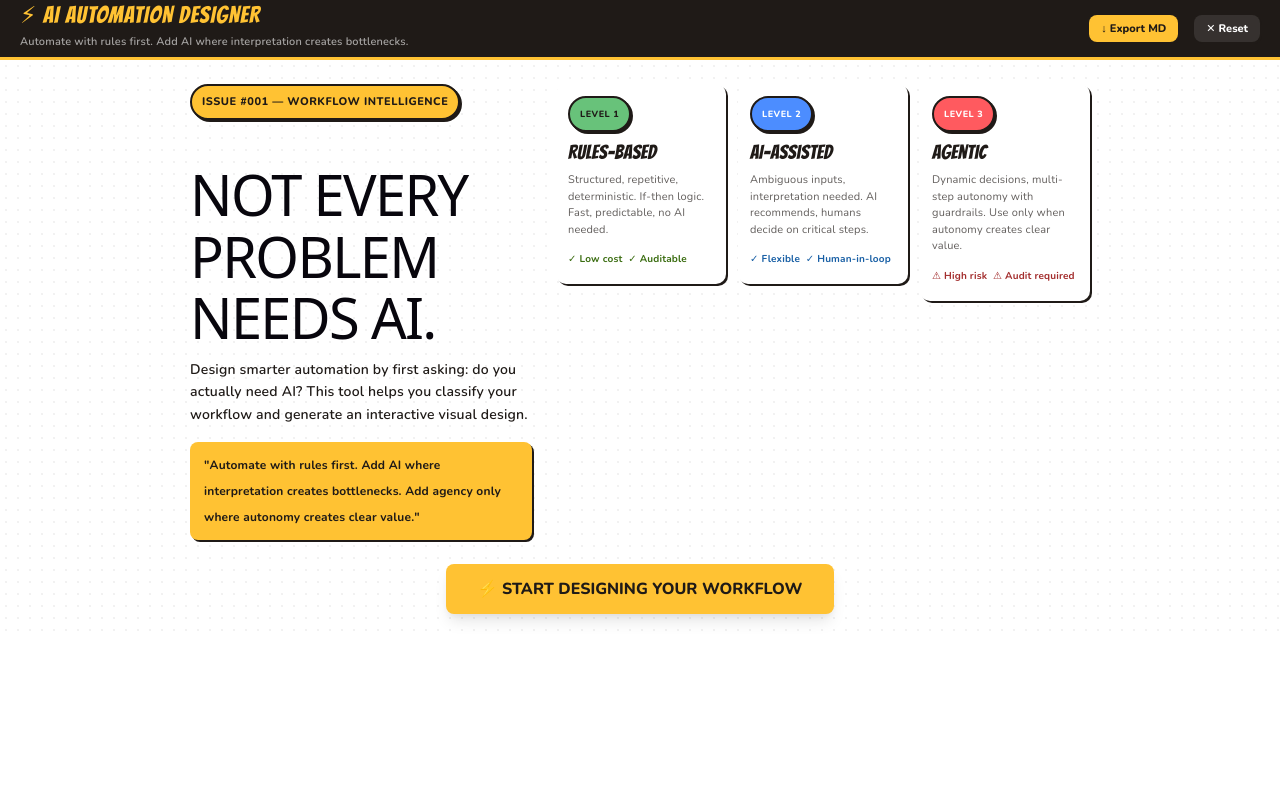
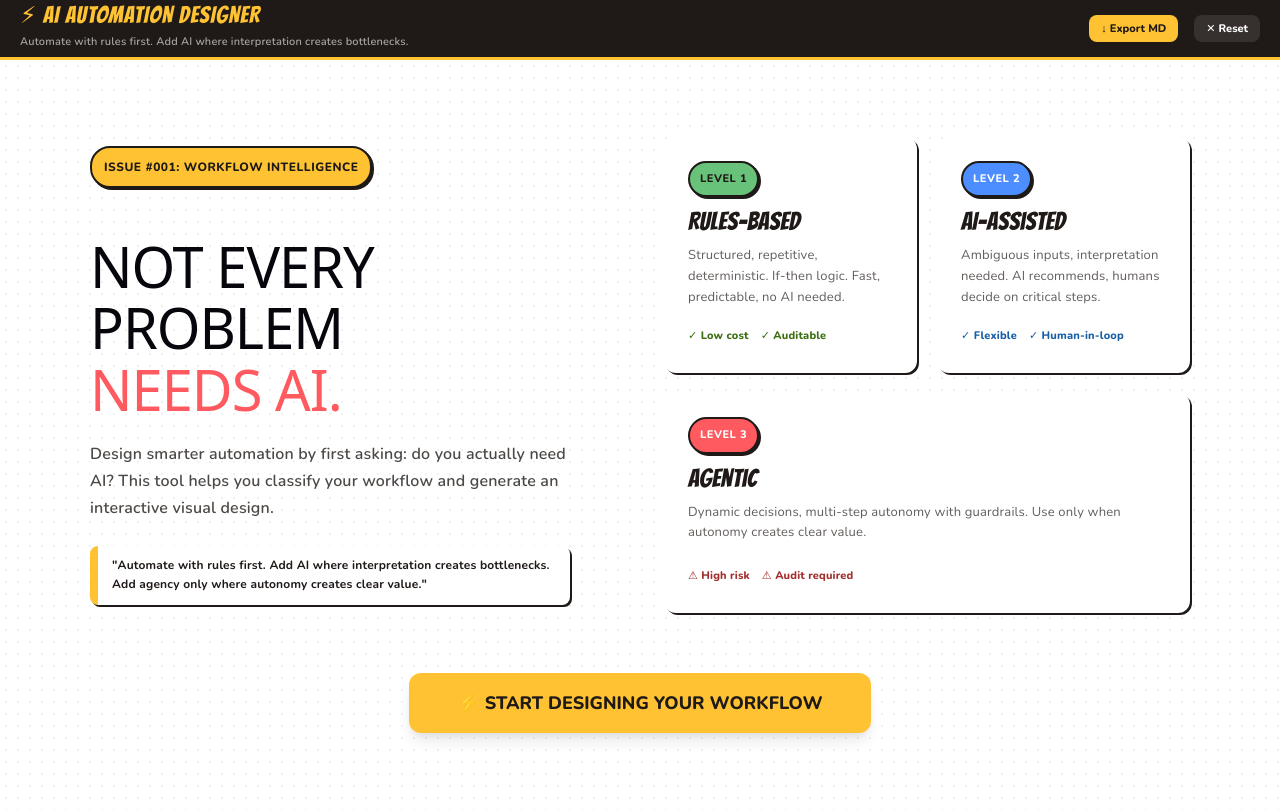
Before and after one commit to RichaSapre/ai_automation_worflow_designer, a website built with Vite: page index.html in a window 1280 px wide. Built offline with nearby package versions, Linux system fonts and the light colour scheme.

Commit message:
UI fixes: improve card spacing and remove long dashes

```diff
--- a/index.html
+++ b/index.html
@@ -72,11 +72,12 @@
   .main-layout{display:grid;grid-template-columns:340px 1fr 300px;gap:0;height:calc(100vh - 60px);overflow:hidden}
 
   /* HERO */
-  #hero{padding:clamp(1rem,3vw,2.5rem);position:relative}
-  .hero-inner{max-width:1200px;margin:0 auto}
-  .type-card{border:var(--border);border-radius:10px;padding:12px;background:white;box-shadow:var(--shadow-sm);cursor:pointer;transition:all 0.15s}
-  .type-card:hover{transform:translate(-2px,-2px);box-shadow:4px 4px 0 var(--ink)}
-  .type-card.active-card{transform:translate(-2px,-2px);box-shadow:4px 4px 0 var(--ink)}
+  #hero-section{padding:clamp(2rem,6vw,5rem) 24px;position:relative;min-height:90vh;display:flex;align-items:center;justify-content:center}
+  .hero-inner{max-width:1100px;margin:0 auto;width:100%}
+  .type-card{border:var(--border);border-radius:12px;padding:24px;background:white;box-shadow:var(--shadow-sm);cursor:pointer;transition:all 0.2s cubic-bezier(0.175, 0.885, 0.32, 1.275);flex:1;min-width:240px;display:flex;flex-direction:column;justify-content:space-between;min-height:220px}
+  .type-card:hover{transform:translate(-4px,-4px);box-shadow:8px 8px 0 var(--ink)}
+  .type-card.active-card{transform:translate(-4px,-4px);box-shadow:8px 8px 0 var(--ink);border-color:var(--blue)}
+
 
   /* SIDEBAR */
   .sidebar{border-right:var(--border);overflow-y:auto;background:var(--surface)}
@@ -182,46 +183,72 @@
 </nav>
 
 <!-- HERO (shown before assessment) -->
-<div id="hero-section" class="halftone" style="padding:24px;display:block">
-  <div style="max-width:900px;margin:0 auto">
-    <div style="display:flex;align-items:flex-start;gap:24px;flex-wrap:wrap;margin-bottom:24px">
-      <div style="flex:1;min-width:280px">
-        <div class="badge badge-yellow" style="margin-bottom:12px">Issue #001 — Workflow Intelligence</div>
-        <h1 style="margin-bottom:10px">NOT EVERY<br>PROBLEM<br>NEEDS AI.</h1>
-        <p style="font-size:14px;max-width:420px;line-height:1.6;font-weight:600;margin-bottom:16px">Design smarter automation by first asking: <em>do you actually need AI?</em> This tool helps you classify your workflow and generate an interactive visual design.</p>
-        <div class="highlight-box" style="max-width:440px">
+<div id="hero-section" class="halftone">
+  <div class="hero-inner">
+    <div style="display:grid;grid-template-columns:repeat(auto-fit, minmax(320px, 1fr));gap:48px;margin-bottom:60px;align-items:center">
+
+      <div class="hero-text-area">
+        <div class="badge badge-yellow" style="margin-bottom:16px;padding:6px 12px;font-size:12px">Issue #001: Workflow Intelligence</div>
+        <h1 style="margin-bottom:20px;letter-spacing:-1px">NOT EVERY<br>PROBLEM<br><span style="color:var(--red)">NEEDS AI.</span></h1>
+        <p style="font-size:16px;max-width:480px;line-height:1.7;font-weight:600;margin-bottom:24px;color:rgba(31,26,23,0.8)">
+          Design smarter automation by first asking: <em>do you actually need AI?</em>
+          This tool helps you classify your workflow and generate an interactive visual design.
+        </p>
+        <div class="highlight-box" style="max-width:480px;line-height:1.6;font-style:italic;background:#fff;border-left:8px solid var(--yellow)">
           "Automate with rules first. Add AI where interpretation creates bottlenecks. Add agency only where autonomy creates clear value."
         </div>
       </div>
-      <div style="display:flex;gap:12px;flex-wrap:wrap;align-items:flex-start">
+
+      <div style="display:grid;grid-template-columns:1fr;gap:20px">
         <!-- 3 Type Cards -->
-        <div class="type-card" style="width:170px">
-          <div class="badge badge-green" style="margin-bottom:8px;font-size:9px">Level 1</div>
-          <div style="font-family:var(--font-comic);font-size:1.1rem;margin-bottom:6px">Rules-Based</div>
-          <p style="font-size:11px;line-height:1.5;color:rgba(31,26,23,0.7)">Structured, repetitive, deterministic. If-then logic. Fast, predictable, no AI needed.</p>
-          <div style="margin-top:8px;font-size:10px;font-weight:700;color:#3B6D11">✓ Low cost &nbsp;✓ Auditable</div>
-        </div>
-        <div class="type-card" style="width:170px">
-          <div class="badge badge-blue" style="margin-bottom:8px;font-size:9px">Level 2</div>
-          <div style="font-family:var(--font-comic);font-size:1.1rem;margin-bottom:6px">AI-Assisted</div>
-          <p style="font-size:11px;line-height:1.5;color:rgba(31,26,23,0.7)">Ambiguous inputs, interpretation needed. AI recommends, humans decide on critical steps.</p>
-          <div style="margin-top:8px;font-size:10px;font-weight:700;color:#185FA5">✓ Flexible &nbsp;✓ Human-in-loop</div>
-        </div>
-        <div class="type-card" style="width:170px">
-          <div class="badge badge-red" style="margin-bottom:8px;font-size:9px">Level 3</div>
-          <div style="font-family:var(--font-comic);font-size:1.1rem;margin-bottom:6px">Agentic</div>
-          <p style="font-size:11px;line-height:1.5;color:rgba(31,26,23,0.7)">Dynamic decisions, multi-step autonomy with guardrails. Use only when autonomy creates clear value.</p>
-          <div style="margin-top:8px;font-size:10px;font-weight:700;color:#A32D2D">⚠ High risk &nbsp;⚠ Audit required</div>
+        <div style="display:flex;gap:20px;flex-wrap:wrap">
+          <div class="type-card">
+            <div>
+              <div class="badge badge-green" style="margin-bottom:12px">Level 1</div>
+              <div style="font-family:var(--font-comic);font-size:1.4rem;margin-bottom:10px">Rules-Based</div>
+              <p style="font-size:13px;line-height:1.6;color:rgba(31,26,23,0.7);margin-bottom:16px">Structured, repetitive, deterministic. If-then logic. Fast, predictable, no AI needed.</p>
+            </div>
+            <div style="font-size:11px;font-weight:800;color:#3B6D11;display:flex;gap:12px">
+              <span>✓ Low cost</span>
+              <span>✓ Auditable</span>
+            </div>
+          </div>
+
+          <div class="type-card">
+            <div>
+              <div class="badge badge-blue" style="margin-bottom:12px">Level 2</div>
+              <div style="font-family:var(--font-comic);font-size:1.4rem;margin-bottom:10px">AI-Assisted</div>
+              <p style="font-size:13px;line-height:1.6;color:rgba(31,26,23,0.7);margin-bottom:16px">Ambiguous inputs, interpretation needed. AI recommends, humans decide on critical steps.</p>
+            </div>
+            <div style="font-size:11px;font-weight:800;color:#185FA5;display:flex;gap:12px">
+              <span>✓ Flexible</span>
+              <span>✓ Human-in-loop</span>
+            </div>
+          </div>
+
+          <div class="type-card">
+            <div>
+              <div class="badge badge-red" style="margin-bottom:12px">Level 3</div>
+              <div style="font-family:var(--font-comic);font-size:1.4rem;margin-bottom:10px">Agentic</div>
+              <p style="font-size:13px;line-height:1.6;color:rgba(31,26,23,0.7);margin-bottom:16px">Dynamic decisions, multi-step autonomy with guardrails. Use only when autonomy creates clear value.</p>
+            </div>
+            <div style="font-size:11px;font-weight:800;color:#A32D2D;display:flex;gap:12px">
+              <span>⚠ High risk</span>
+              <span>⚠ Audit required</span>
+            </div>
+          </div>
         </div>
       </div>
     </div>
-    <div style="text-align:center">
-      <button class="btn btn-yellow" id="btn-start" style="font-size:16px;padding:14px 32px">
+
+    <div style="text-align:center;padding-top:20px border-top:2px dashed rgba(31,26,23,0.1)">
+      <button class="btn btn-yellow" id="btn-start" style="font-size:18px;padding:18px 48px;border-radius:12px">
         ⚡ START DESIGNING YOUR WORKFLOW
       </button>
     </div>
   </div>
 </div>
+
 
 <!-- MAIN APP (3-column) -->
 <div id="main-app" class="main-layout" style="display:none">
@@ -253,19 +280,19 @@
       <div class="form-group">
         <label>Is the input structured?</label>
         <select id="f-structured">
-          <option value="3">Fully structured (forms, databases, APIs)</option>
+          <option value="3">Fully structured: forms, databases, APIs</option>
           <option value="2">Mostly structured with some variation</option>
-          <option value="1">Mixed — structured + unstructured</option>
-          <option value="0">Mostly unstructured (emails, docs, voice)</option>
+          <option value="1">Mixed: structured + unstructured</option>
+          <option value="0">Mostly unstructured: emails, docs, voice</option>
         </select>
       </div>
       <div class="form-group">
         <label>Process Clarity</label>
         <select id="f-clarity">
-          <option value="3">Crystal clear — exact rules exist</option>
+          <option value="3">Crystal clear: exact rules exist</option>
           <option value="2">Clear most of the time</option>
-          <option value="1">Some ambiguity / judgment calls</option>
-          <option value="0">High ambiguity — depends on context</option>
+          <option value="1">Some ambiguity: judgment calls</option>
+          <option value="0">High ambiguity: depends on context</option>
         </select>
       </div>
       <div class="form-group">
@@ -280,37 +307,37 @@
       <div class="form-group">
         <label>Risk if Wrong</label>
         <select id="f-risk">
-          <option value="0">Critical — financial, legal, safety</option>
-          <option value="1">High — significant business impact</option>
-          <option value="2">Medium — recoverable error</option>
-          <option value="3">Low — easily corrected</option>
+          <option value="0">Critical: financial, legal, safety</option>
+          <option value="1">High: significant business impact</option>
+          <option value="2">Medium: recoverable error</option>
+          <option value="3">Low: easily corrected</option>
         </select>
       </div>
       <div class="form-group">
         <label>Decision Complexity</label>
         <select id="f-complexity">
-          <option value="3">Simple — binary or rule-lookup</option>
-          <option value="2">Moderate — some conditions</option>
-          <option value="1">Complex — multiple variables</option>
-          <option value="0">Very complex — expert judgment</option>
+          <option value="3">Simple: binary or rule-lookup</option>
+          <option value="2">Moderate: some conditions</option>
+          <option value="1">Complex: multiple variables</option>
+          <option value="0">Very complex: expert judgment</option>
         </select>
       </div>
       <div class="form-group">
         <label>Human Review Currently Required?</label>
         <select id="f-human">
-          <option value="0">Always — every case reviewed</option>
-          <option value="1">Often — most cases</option>
-          <option value="2">Sometimes — edge cases only</option>
-          <option value="3">Rarely — mainly for exceptions</option>
+          <option value="0">Always: every case reviewed</option>
+          <option value="1">Often: most cases</option>
+          <option value="2">Sometimes: edge cases only</option>
+          <option value="3">Rarely: mainly for exceptions</option>
         </select>
       </div>
       <div class="form-group">
         <label>Autonomy Value</label>
         <select id="f-autonomy">
-          <option value="0">High — fully autonomous actions needed</option>
-          <option value="1">Medium — some autonomous steps useful</option>
-          <option value="2">Low — prefer human confirmation</option>
-          <option value="3">None — no autonomous action wanted</option>
+          <option value="0">High: fully autonomous actions needed</option>
+          <option value="1">Medium: some autonomous steps useful</option>
+          <option value="2">Low: prefer human confirmation</option>
+          <option value="3">None: no autonomous action wanted</option>
         </select>
       </div>
       <div class="form-group">
```
